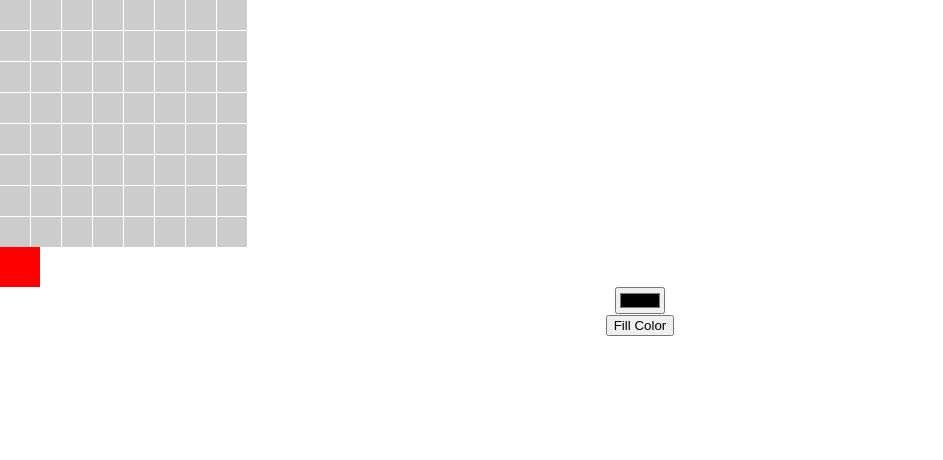
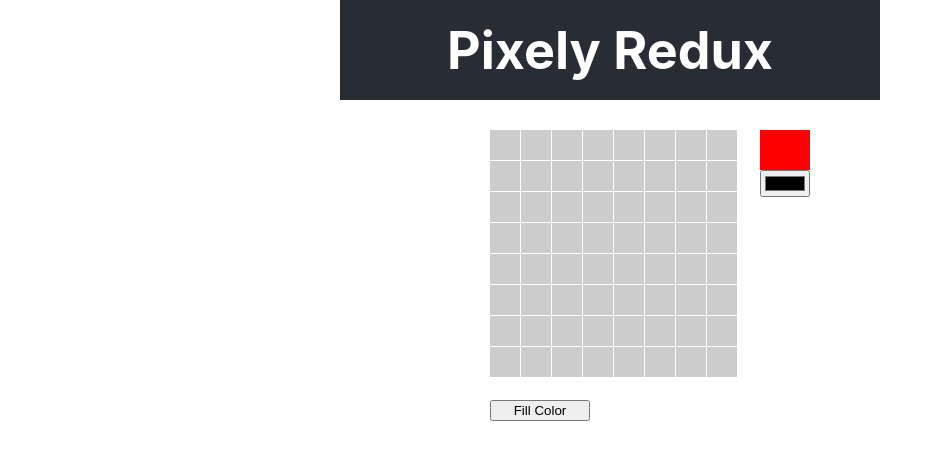
Before and after one commit to nekacurry/FEW-2.3-pixel-art, a React (Create React App) app: page / in a window 1280 px wide. Shown: the top 460 px of the page, without its empty margins (0-943 px from the left). Built offline with nearby package versions, Linux system fonts and the light colour scheme.

Commit message:
added base styles

```diff
--- a/src/App.css
+++ b/src/App.css
@@ -15,7 +15,8 @@
 
 .App-header {
   background-color: #282c34;
-  min-height: 100vh;
+  min-height: 10vh;
+
   display: flex;
   flex-direction: column;
   align-items: center;
--- a/src/App.js
+++ b/src/App.js
@@ -1,11 +1,14 @@
 import './App.css';
-import Grid from './Grid'
-import ColorPicker from './ColorPicker';
-import FillColor from './FillColor';
+import Grid from './components/Grid'
+import ColorPicker from './components/ColorPicker';
+import FillColor from './components/FillColor';
 
 function App() {
   return (
     <div className="App">
+      <header className="App-header">
+          <h1 className="App-title">Pixely Redux</h1>
+      </header>
      <Grid />
      <ColorPicker />
      <FillColor />
--- a/src/Grid.css
+++ /dev/null
@@ -1,11 +0,0 @@
-.Grid {
-  display: grid;
-  grid-template-columns: repeat(8, 30px);
-  grid-template-rows: repeat(8, 30px);
-  grid-gap: 1px;
-}
-
-.Grid > div {
-  width: 30px;
-  height: 30px;
-}
--- a/src/ColorPicker.js
+++ b/src/components/ColorPicker.js
@@ -1,6 +1,6 @@
 import { useState } from 'react';
 import { useDispatch } from 'react-redux';
-import { pickColor } from './actions'
+import { pickColor } from '../actions/index'
 
 function ColorPicker() {
 
@@ -8,9 +8,10 @@ function ColorPicker() {
   const dispatch = useDispatch()
 
   return (
-    <div>
-      <div style={{
-        width: '40px',
+    <div className={'picker'}>
+      <div
+        style={{
+        width: '50px',
         height: '40px',
         backgroundColor: color
       }}></div>
--- a/src/FillColor.js
+++ b/src/components/FillColor.js
@@ -1,5 +1,5 @@
 import { useSelector, useDispatch } from 'react-redux';
-import { fillColor } from './actions'
+import { fillColor } from '../actions/index'
 
 function FillColor() {
   const { color } = useSelector(state => state)
@@ -7,6 +7,7 @@ function FillColor() {
 
   return (
     <button
+      className={'fill'}
       onClick={() => dispatch(fillColor(color))}
     >Fill Color</button>
   )
--- a/src/Grid.js
+++ b/src/components/Grid.js
@@ -1,6 +1,5 @@
 import { useSelector, useDispatch } from 'react-redux';
-import { setColor } from './actions'
-import './Grid.css';
+import { setColor } from '../actions/index'
 
 
 function Grid() {
--- a/src/index.css
+++ b/src/index.css
@@ -1,3 +1,24 @@
+:root {
+  --bg-color: rgba(150, 150, 150, 1);
+
+  /* Border Colors are all transparent colors. These will tint or shade the background color of the square. */
+  --border-left-color: rgba(255, 255, 255, 0.20);
+  --border-top-color: rgba(255, 255, 255, 0.33);
+  --border-right-color: rgba(0, 0, 0, 0.15);
+  --border-bottom-color: rgba(0, 0, 0, 0.5);
+
+  /* Button Colors */
+  --button-color-t: rgba(200, 200, 200, 1);
+  --button-color-r: rgba(150, 150, 150, 1);
+  --button-color-b: rgba(120, 120, 120, 1);
+  --button-color-l: rgba(222, 222, 222, 1);
+
+  --cols: 8;
+  --rows: 8;
+  --tile-size: 30px;
+  --border-width: 2px;
+}
+
 body {
   margin: 0;
   font-family: -apple-system, BlinkMacSystemFont, 'Segoe UI', 'Roboto', 'Oxygen',
@@ -11,3 +32,55 @@ code {
   font-family: source-code-pro, Menlo, Monaco, Consolas, 'Courier New',
     monospace;
 }
+
+
+.App {
+  --col-side: calc(var(--tile-size) * 4);
+  --col-center: calc(var(--tile-size) * 8);
+  --grid-height: calc(var(--tile-size) * 8);
+
+  width: calc(var(--tile-size) * (4 + 1 + 10 + 1 + 4));
+  margin: auto;
+  display: grid;
+
+  grid-gap: var(--tile-size) var(--tile-size);
+  /* Defines three columns of `--col-side`, `--col-center`, and `--col-side` widths. */
+  grid-template-columns: var(--col-side) var(--col-center) var(--col-side);
+  /* Defines three rows of `100px`, `--grid-height`, and 100px. */
+  grid-template-rows: 100px var(--grid-height) 100px;
+
+  grid-template-areas:
+  "h h h"
+  "l c r"
+  ". b f";
+}
+
+.App-header {
+  grid-area: h;
+}
+
+.fill {
+  grid-area: b;
+  width: 100px;
+  align-self: start;
+}
+
+
+.picker {
+  grid-area: r;
+  display: flex;
+  flex-direction: column;
+}
+
+.Grid {
+  display: grid;
+  grid-template-columns: repeat(var(--cols), var(--tile-size));
+  grid-gap: 1px;
+  align-self: flex-start;
+  grid-area: c;
+}
+
+.Grid > div {
+  width: 30px;
+  height: 30px;
+}
```
